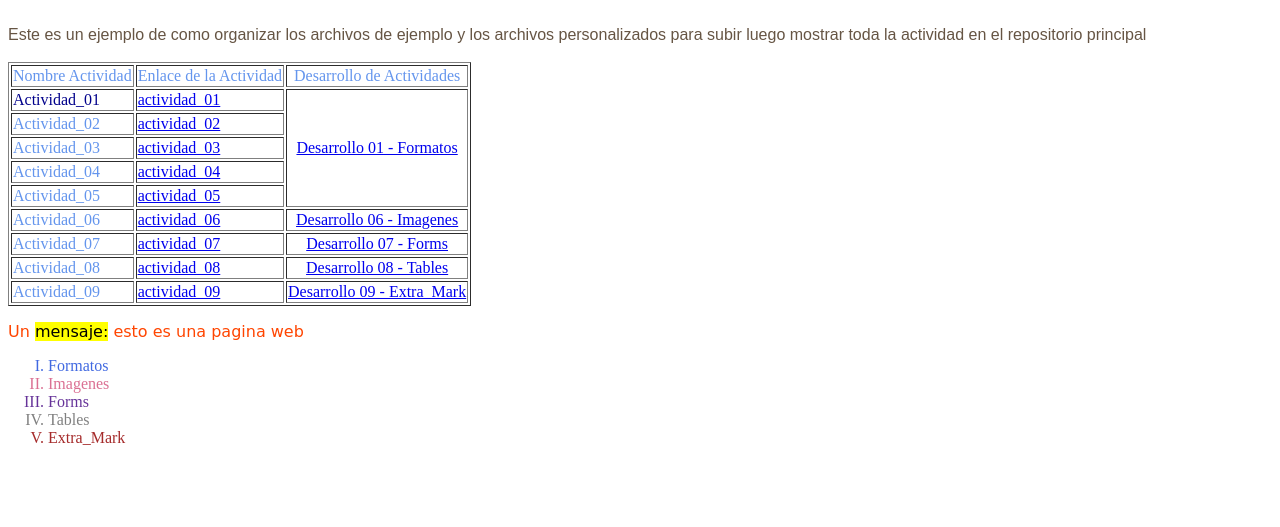
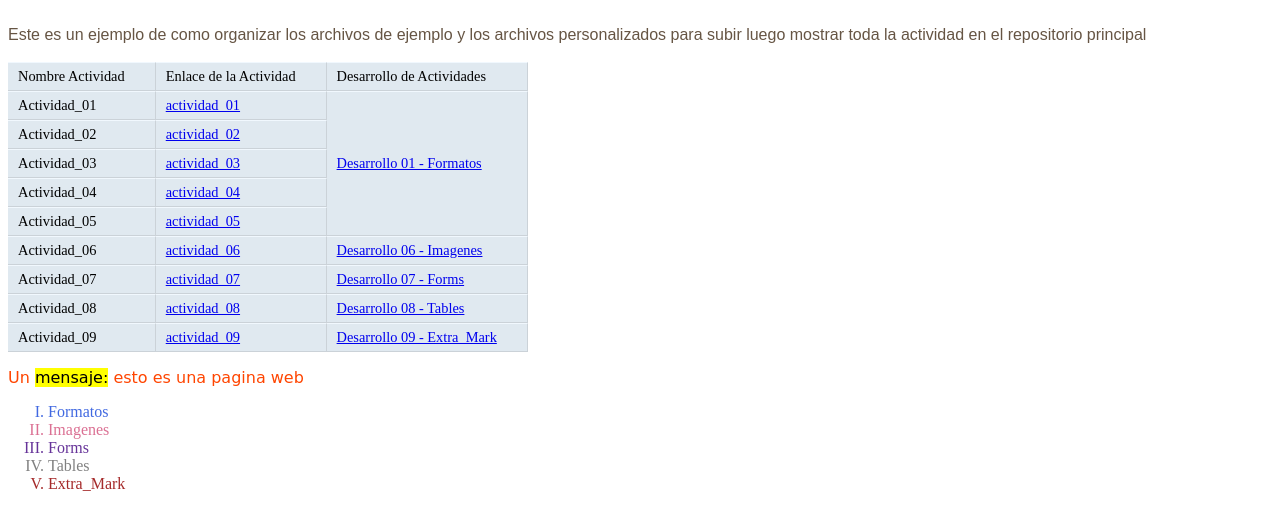
Before and after one commit to rundeveloper/adsi2202788.github.io, a plain HTML site: page index.html in a window 1280 px wide. Shown: the part 95-622 px from the top of the page. Drawn offline with Linux system fonts and the light colour scheme.

Commit message:
cambio en el estilo de la tabla

```diff
--- a/index.html
+++ b/index.html
@@ -13,23 +13,37 @@
 				      line-height: 1.4em;
 				      color: #665544;
             }
+      table {
+				      border-spacing: 0px;}
+      th, td {
+				padding: 5px 30px 5px 10px;
+				border-spacing: 0px;
+				font-size: 90%;
+				margin: 0px;}
+			th, td {
+				text-align: left;
+				background-color: #e0e9f0;
+				border-top: 1px solid #f1f8fe;
+				border-bottom: 1px solid #cbd2d8;
+				border-right: 1px solid #cbd2d8;}
+
 		</style>
   </head>
-  <body style="color: cornflowerblue">
+  <body>
     <h1 style="color: crimson">Bitacora De Actividades</h1>
 
     <p class="intro">Este es un ejemplo de como organizar los
       archivos de ejemplo y los archivos personalizados para subir
       luego mostrar toda la actividad en el repositorio principal</p>
-    <table border="1" widht="300">
+    <table widht="300">
       <tr>
-        <td align="center">Nombre Actividad</td>
-        <td align="center">Enlace de la Actividad</td>
-        <td align="center">Desarrollo de Actividades</td>
+        <td>Nombre Actividad</td>
+        <td>Enlace de la Actividad</td>
+        <td>Desarrollo de Actividades</td>
       </tr>
 
       <tr>
-        <td style="color: darkblue">Actividad_01</td>
+        <td>Actividad_01</td>
         <td>
           <a href=".\actividades\01_actividad_01.html" target="_blank"
             >actividad_01</a
```
